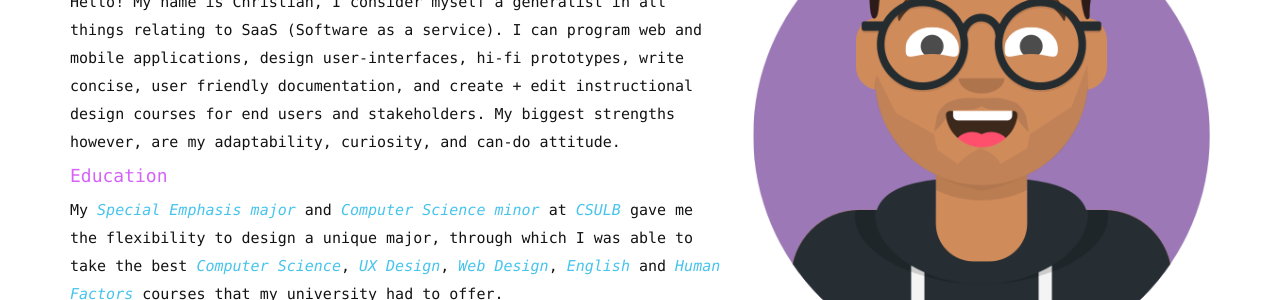
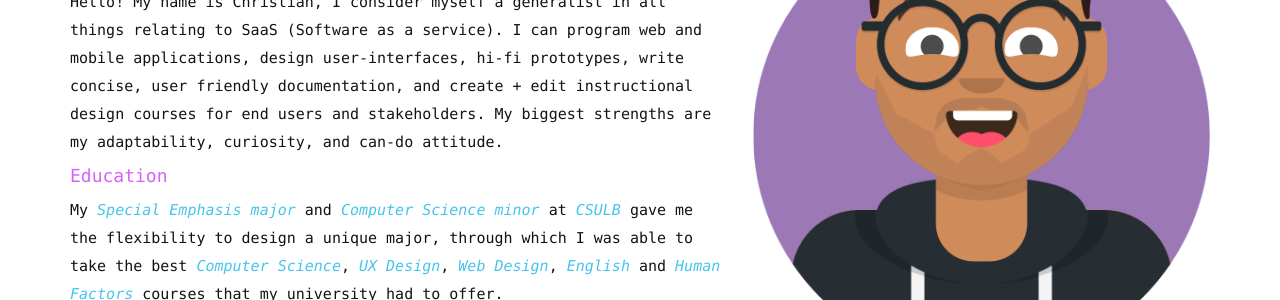
Before and after one commit to Kingslayyerr/Kingslayyerr.github.io, a Jekyll site: the page built from index.html, in a window 1280 px wide. Shown: the part 323-623 px from the top of the page. Built offline with Jekyll 4.4.1, drawn with Linux system fonts in a browser that asks for light colours; nearby versions of some CDN libraries; some web fonts are replaced; some of the changed text lies outside the part shown.

Commit message:
small update

```diff
--- a/index.html
+++ b/index.html
@@ -31,7 +31,7 @@ permalink: /
             <p> I have worked as an Instructional Designer / Technical Writer for CraneMorley and SpaceX. I am currently open to taking on new freelance Instructional Design and Technical Writing projects.</p>
           </div>
           <h4>Intro</h4>
-          <p>Hello! My name is Christian, I consider myself a generalist in all things relating to SaaS (Software as a service). I can program web and mobile applications, design user-interfaces, hi-fi prototypes, write concise, user friendly documentation, and create + edit instructional design courses for end users and stakeholders. My biggest strengths however, are my adaptability, curiosity, and can-do attitude. <!-- I learned to program on my own through hard work, persistence, and dedication. I started off learning the basics of <em style="color:#46c4ec;">HTML, CSS</em> and <em style="color:#46c4ec;">Javascript</em> then moved on to using more complex Libraries and Frameworks like <em style="color:#46c4ec;">React</em>, <em style="color:#46c4ec;">Redux</em> and <em style="color:#46c4ec;">Node</em>. -->
+          <p>Hello! My name is Christian, I consider myself a generalist in all things relating to SaaS (Software as a service). I can program web and mobile applications, design user-interfaces, hi-fi prototypes, write concise, user friendly documentation, and create + edit instructional design courses for end users and stakeholders. My biggest strengths are my adaptability, curiosity, and can-do attitude. <!-- I learned to program on my own through hard work, persistence, and dedication. I started off learning the basics of <em style="color:#46c4ec;">HTML, CSS</em> and <em style="color:#46c4ec;">Javascript</em> then moved on to using more complex Libraries and Frameworks like <em style="color:#46c4ec;">React</em>, <em style="color:#46c4ec;">Redux</em> and <em style="color:#46c4ec;">Node</em>. -->
          <!--  I have taken a Systemic approach to my skills and education, I believe in breadth first then depth, to be an effective specialist you must at one point be a generalist. -->
           </p>
           <h4>Education</h4>
```
